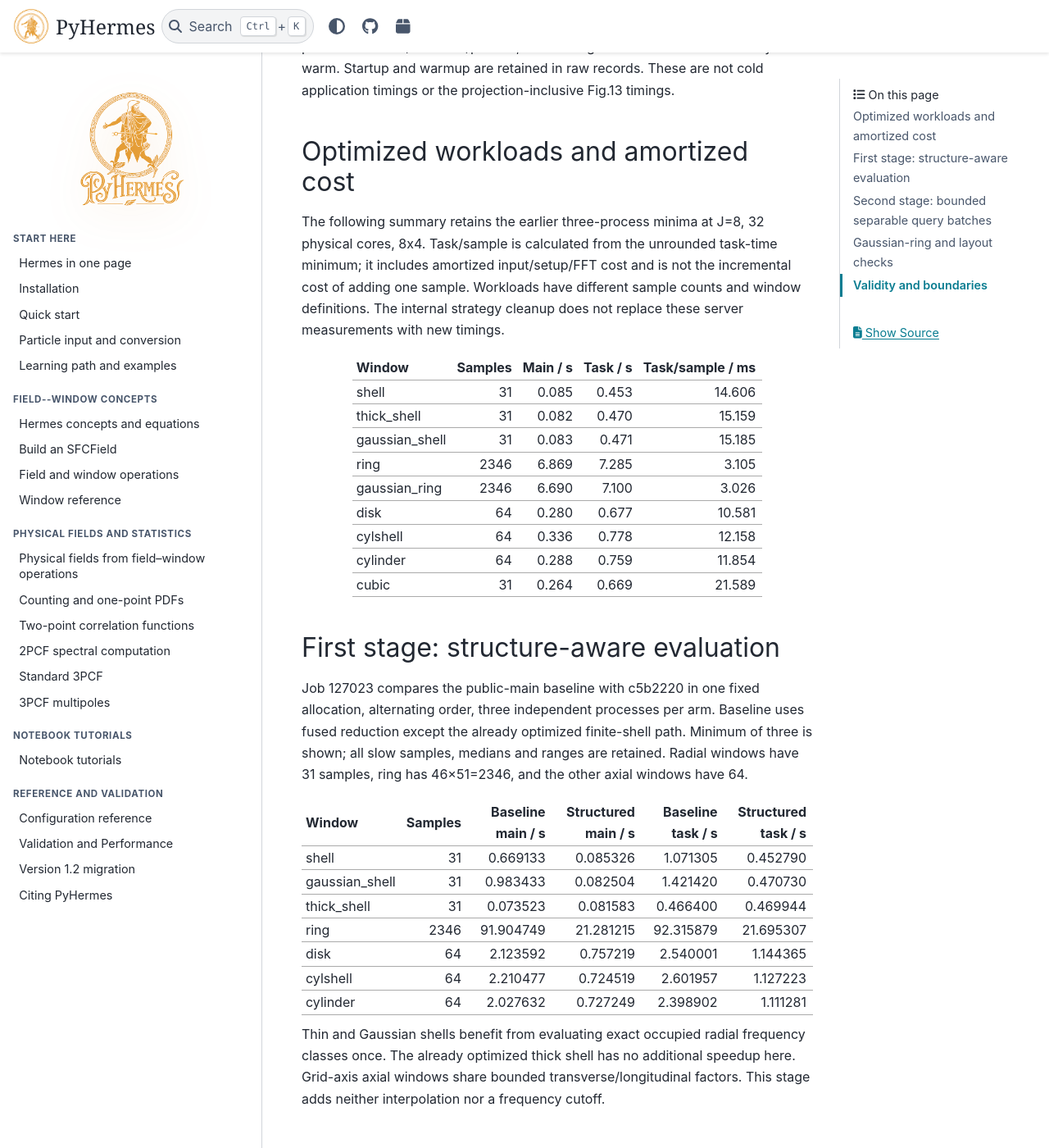
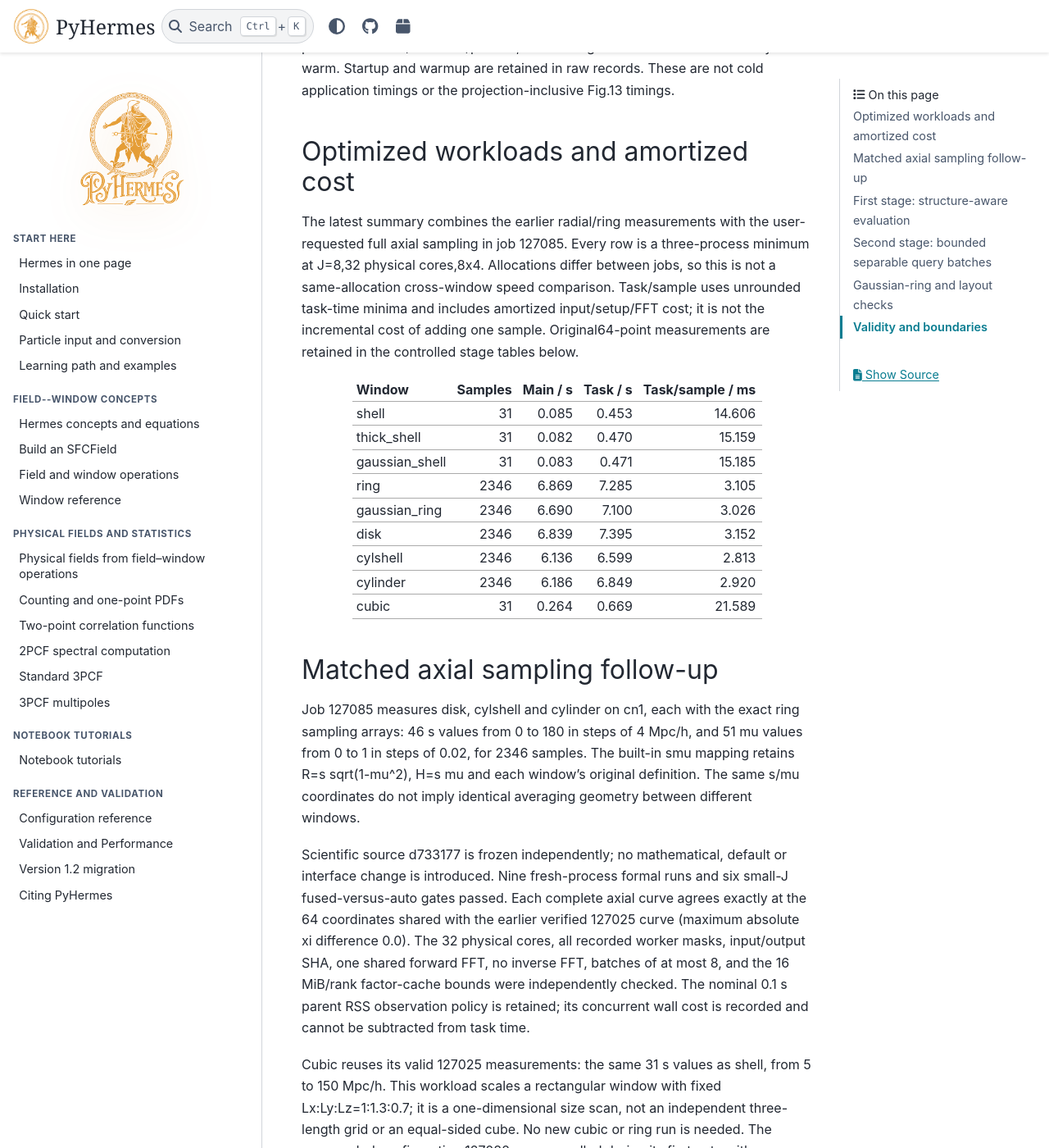
Before and after one commit to SYSUSPA-Projects/PyHermes, a Sphinx documentation site: the page built from docs/2pcf_window_strategies_results_20261017.md, in a window 1280 px wide and 1400 px high, scrolled down 573 px. Shown: the whole window at 82% size. Built offline with Sphinx 7.4.7 and the PyData theme 0.15.4, drawn with Linux system fonts in a browser that asks for light colours; pages that are not in the unit, such as notebooks, are missing from menus; some of the changed text lies outside the part shown.

Commit message:
docs(2pcf): record matched axial-window sampling

```diff
--- a/docs/2pcf_window_strategies_results_20261017.md
+++ b/docs/2pcf_window_strategies_results_20261017.md
@@ -6,12 +6,13 @@ These controlled CPU measurements extend the earlier finite-shell optimization.
 
 ## Optimized workloads and amortized cost
 
-The following summary retains the earlier three-process minima at J=8,
-32 physical cores, 8x4. Task/sample is calculated from the unrounded task-time
-minimum; it includes amortized input/setup/FFT cost and is not the incremental
-cost of adding one sample. Workloads have different sample counts and window
-definitions. The internal strategy cleanup does not replace these server
-measurements with new timings.
+The latest summary combines the earlier radial/ring measurements with the
+user-requested full axial sampling in job 127085. Every row is a three-process
+minimum at J=8,32 physical cores,8x4. Allocations differ between jobs, so this is
+not a same-allocation cross-window speed comparison. Task/sample uses unrounded
+task-time minima and includes amortized input/setup/FFT cost; it is not the
+incremental cost of adding one sample. Original64-point measurements are retained
+in the controlled stage tables below.
 
 |Window|Samples|Main / s|Task / s|Task/sample / ms|
 |---|---:|---:|---:|---:|
@@ -20,10 +21,43 @@ measurements with new timings.
 |gaussian_shell|31|0.083|0.471|15.185|
 |ring|2346|6.869|7.285|3.105|
 |gaussian_ring|2346|6.690|7.100|3.026|
-|disk|64|0.280|0.677|10.581|
-|cylshell|64|0.336|0.778|12.158|
-|cylinder|64|0.288|0.759|11.854|
+|disk|2346|6.839|7.395|3.152|
+|cylshell|2346|6.136|6.599|2.813|
+|cylinder|2346|6.186|6.849|2.920|
 |cubic|31|0.264|0.669|21.589|
+
+## Matched axial sampling follow-up
+
+Job 127085 measures disk, cylshell and cylinder on cn1, each with the exact ring
+sampling arrays: 46 s values from 0 to 180 in steps of 4 Mpc/h, and 51 mu values
+from 0 to 1 in steps of 0.02, for 2346 samples. The built-in smu mapping retains
+R=s sqrt(1-mu^2), H=s mu and each window's original definition. The same s/mu
+coordinates do not imply identical averaging geometry between different windows.
+
+Scientific source d733177 is frozen independently; no mathematical, default or
+interface change is introduced. Nine fresh-process formal runs and six small-J
+fused-versus-auto gates passed. Each complete axial curve agrees exactly at the
+64 coordinates shared with the earlier verified 127025 curve (maximum absolute
+xi difference 0.0). The 32 physical cores, all recorded worker masks, input/output
+SHA, one shared forward FFT, no inverse FFT, batches of at most 8, and the
+16 MiB/rank factor-cache bounds were independently checked. The nominal 0.1 s
+parent RSS observation policy is retained; its concurrent wall cost is recorded
+and cannot be subtracted from task time.
+
+Cubic reuses its valid 127025 measurements: the same 31 s values as shell, from
+5 to 150 Mpc/h. This workload scales a rectangular window with fixed
+Lx:Ly:Lz=1:1.3:0.7; it is a one-dimensional size scan, not an independent
+three-length grid or an equal-sided cube. No new cubic or ring run is needed.
+The superseded configuration 127082 was cancelled during its first gate with
+zero formal measurements after the user changed the proposed 46-point cubic scan
+back to shell's 31 points. Both frozen configurations and the cancelled scene
+remain preserved.
+
+Full unrounded statistics, all repetitions, source jobs and resource records are
+in tests/logs/2pcf_matched_sampling_20261017_v2/analysis/report.md and
+combined_table.csv. Main-loop and task-total minima are selected independently;
+do not add phase minima to reconstruct a task total. Independent server archive:
+deliveries/2pcf_matched_sampling_20261017_v2.
 
 ## First stage: structure-aware evaluation
 
```
Also changed, not shown: README.md (+3 -1 lines).
